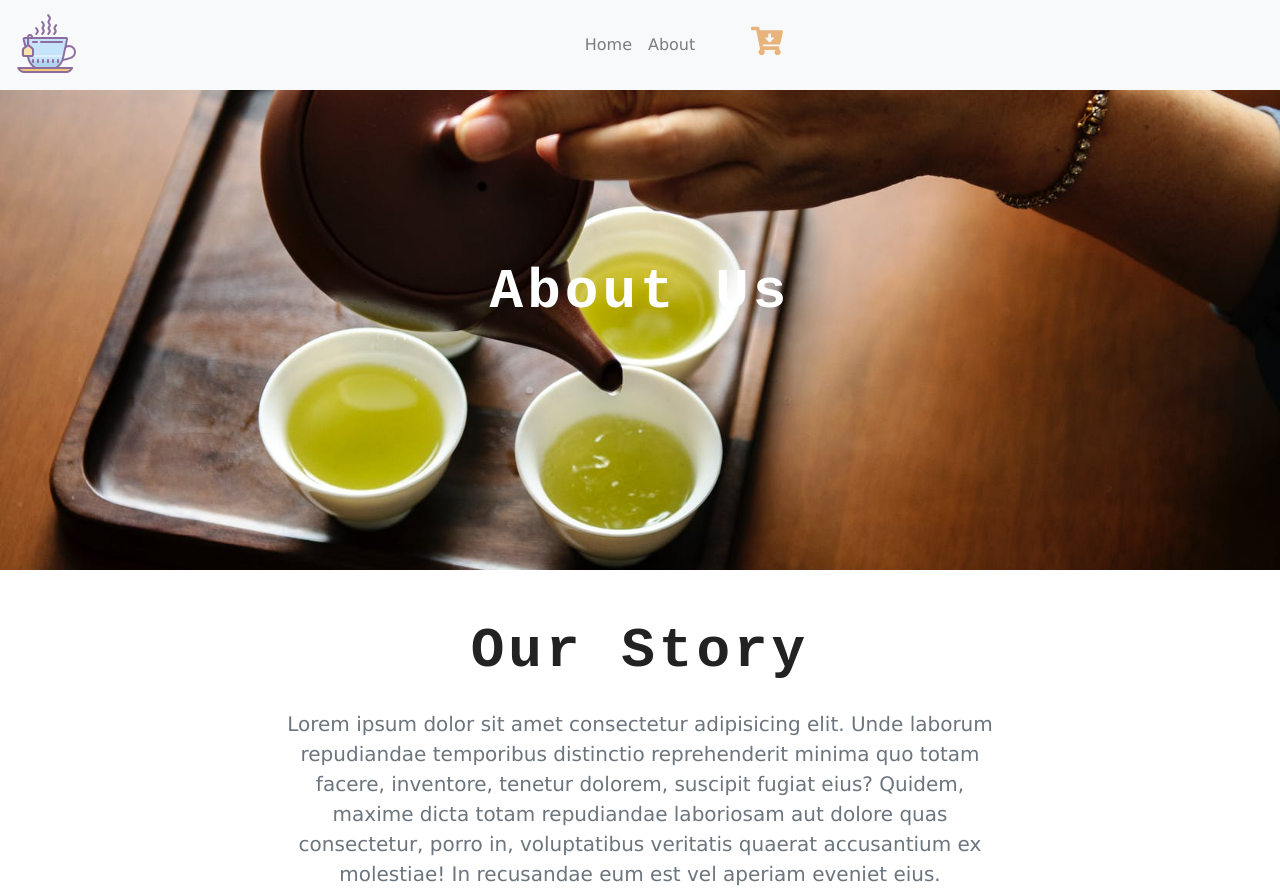
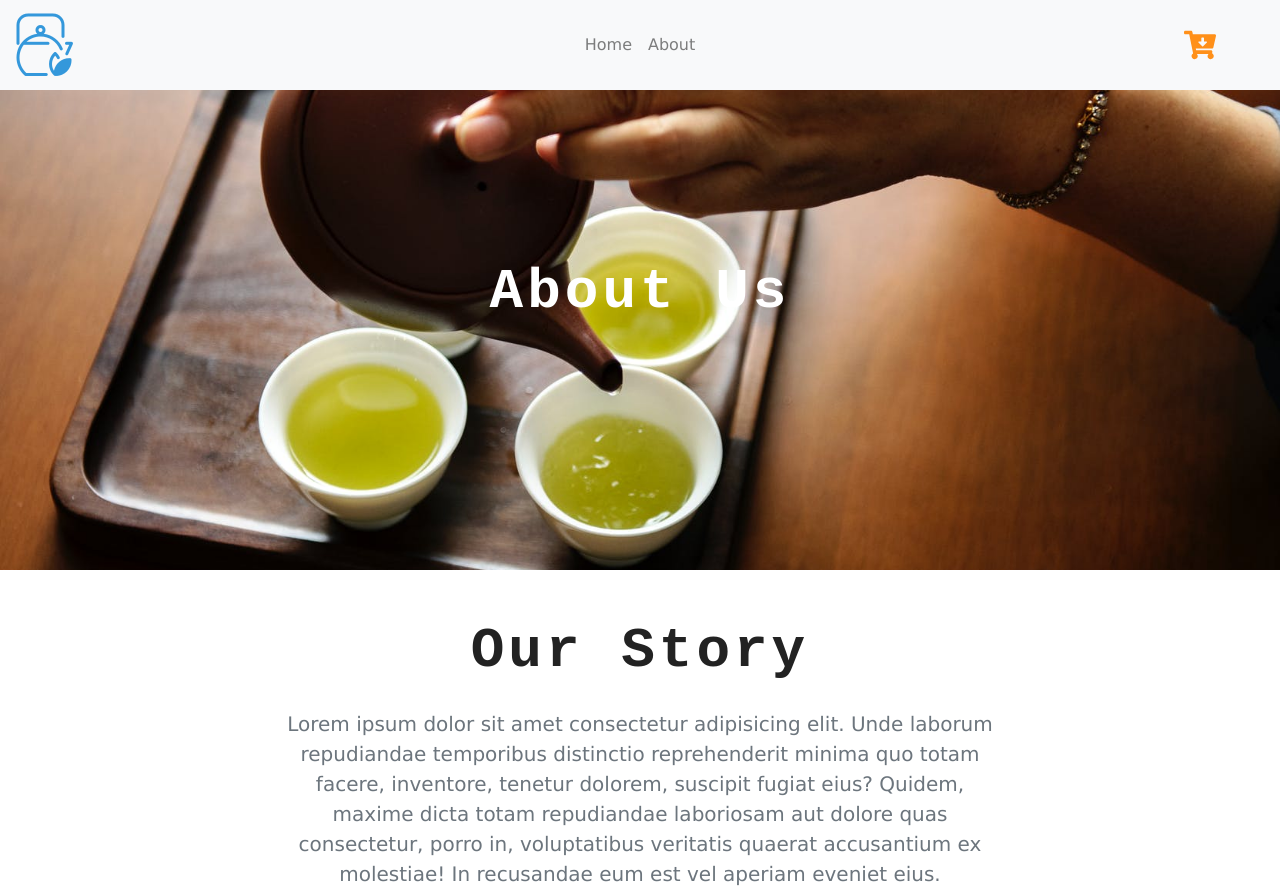
Before and after one commit to lesore0789/gatsby-teashop, a Gatsby site: page /about in a window 1280 px wide. Shown: the top 892 px of the page. Built offline with nearby package versions, Linux system fonts and the light colour scheme; Gatsby itself is replaced by a stand-in of ours.

Commit message:
Update  navbar logo, move cart to right and change color

```diff
--- a/gatsby-config.js
+++ b/gatsby-config.js
@@ -43,7 +43,7 @@ module.exports = {
         background_color: `#663399`,
         theme_color: `#663399`,
         display: `minimal-ui`,
-        icon: `src/images/icon-tea1.png`, // This path is relative to the root of the site.
+        icon: `src/images/i-teapot2.png`, // This path is relative to the root of the site.
       },
     },
     // this (optional) plugin enables Progressive Web App + Offline functionality
--- a/src/components/Globals/Navbar.js
+++ b/src/components/Globals/Navbar.js
@@ -1,6 +1,6 @@
 import React, { Component } from "react"
 import { Link } from "gatsby"
-import logo from "../../images/icon-tea1.png"
+import logo from "../../images/i-teapot2.png"
 import { FaCartArrowDown } from "react-icons/fa"
 
 export default class Navbar extends Component {
@@ -52,10 +52,10 @@ export default class Navbar extends Component {
                 </li>
               )
             })}
-            <li className="nav-item ml-sm-5">
-              <FaCartArrowDown className="cart-icon snipcart-checkout" />
-            </li>
           </ul>
+          <div className="nav-item mr-5">
+            <FaCartArrowDown className="cart-icon snipcart-checkout" />
+          </div>
         </div>
       </nav>
     )
--- a/src/components/layout.css
+++ b/src/components/layout.css
@@ -1,7 +1,7 @@
 :root {
   --mainBlue: rgb(37, 136, 213);
   --lightBlue: rgb(124, 185, 232);
-  --lightPeach: #e8b47c;
+  --lightPeach: #ff9019;
   --mainWhite: #fff;
   --mainDark: #222;
 }
```
Also changed, not shown: src/images/i-teapot2.png (added), src/images/icon-tea1.png (deleted), src/images/icon-tea2.png (deleted), src/images/tea2.jpeg (deleted), src/images/tea3.jpeg (deleted), src/images/tea4.jpeg (deleted), src/images/tea6.jpeg (added).
